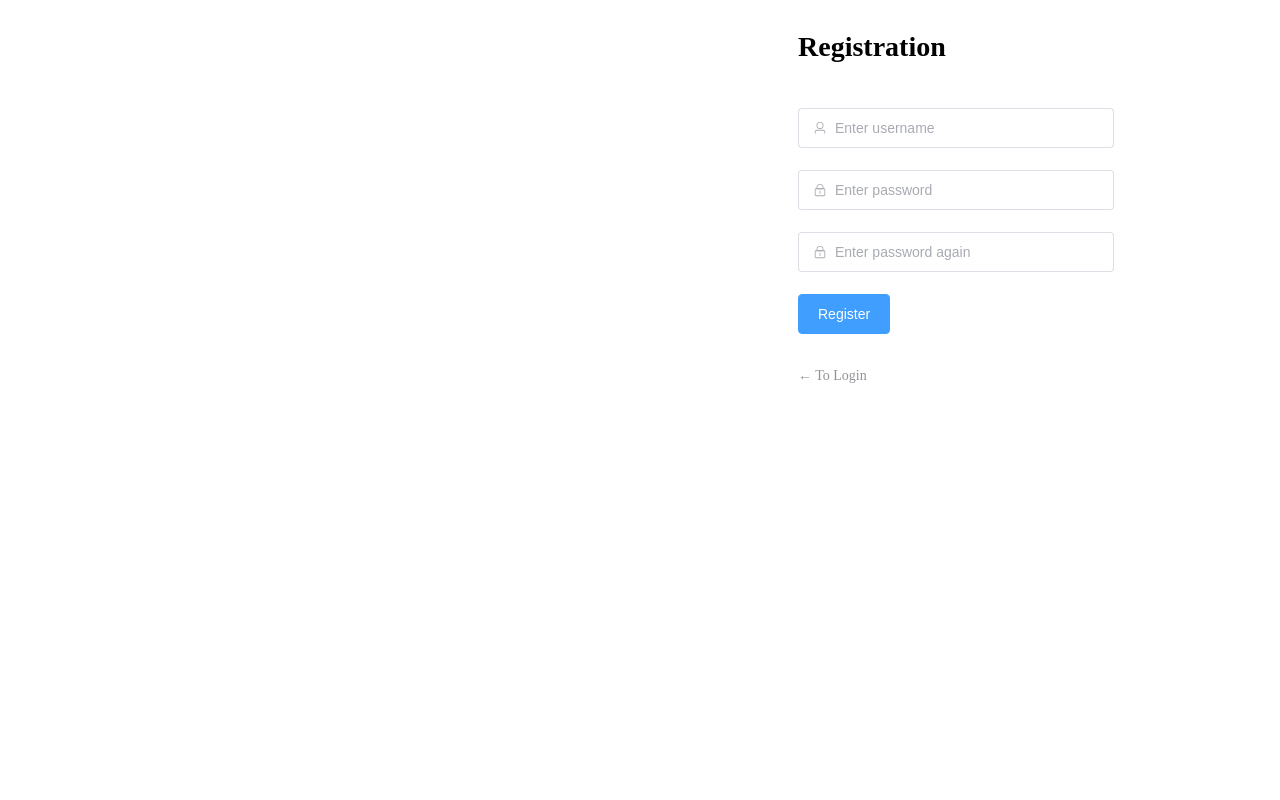
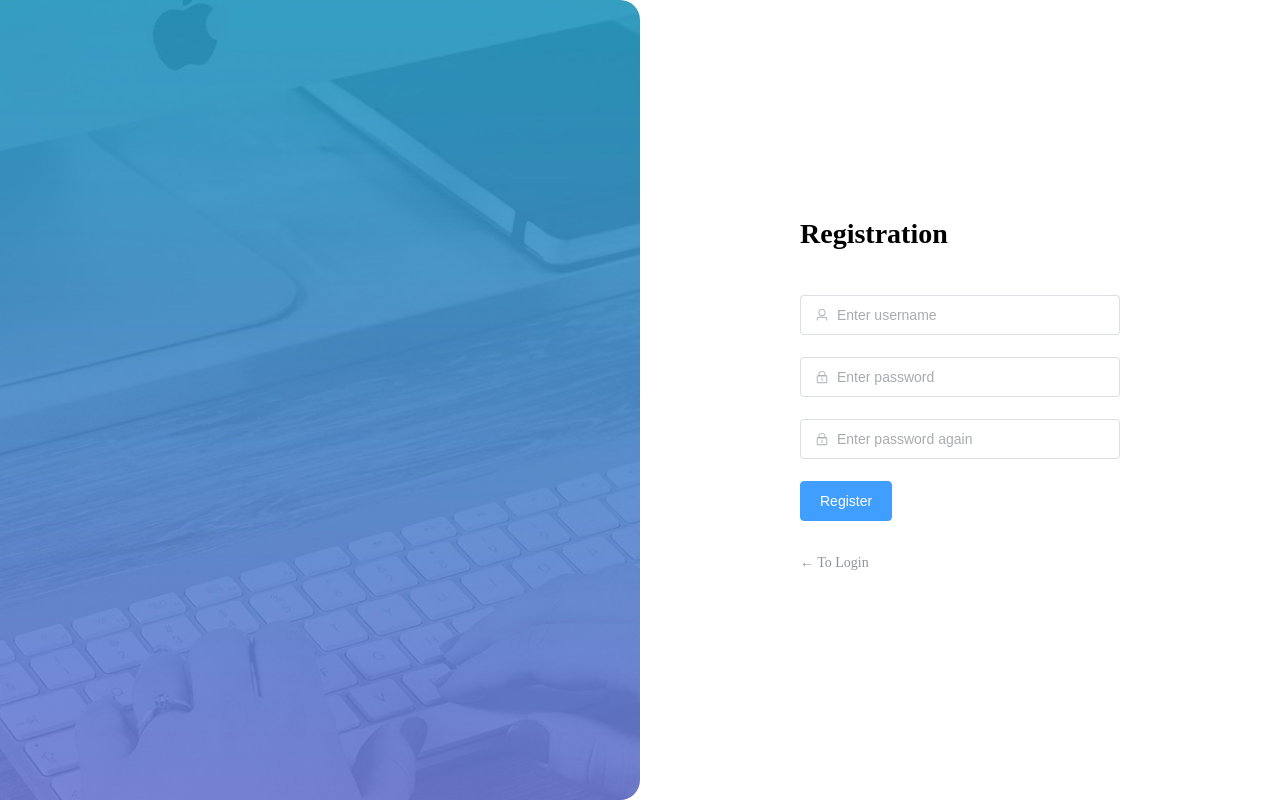
Before and after one commit to zihao-xia/vue3-project-big-event, a Vue app: page /login in a window 1280 px wide. Built offline with nearby package versions, Linux system fonts and the light colour scheme.

Commit message:
feat: add login page style

```diff
--- /dev/null
+++ b/src/assets/style.scss
@@ -0,0 +1,4 @@
+body {
+  margin: 0;
+  background-color: #f5f5f5;
+}
--- a/src/main.js
+++ b/src/main.js
@@ -2,6 +2,7 @@ import { createApp } from 'vue'
 import pinia from '@/stores/index'
 import App from './App.vue'
 import router from './router'
+import '@/assets/style.scss'
 
 const app = createApp(App)
 
--- a/src/views/login/LoginPage.vue
+++ b/src/views/login/LoginPage.vue
@@ -175,3 +175,25 @@ watch(isRegister, () => {
     </el-col>
   </el-row>
 </template>
+
+<style lang="scss" scoped>
+.login-page {
+  height: 100vh;
+  background-color: #fff;
+  .bg {
+    background: url('@/assets/login_bg.jpg') no-repeat center/cover;
+    border-radius: 0 20px 20px 0;
+  }
+  .form {
+    display: flex;
+    flex-direction: column;
+    justify-content: center;
+    user-select: none;
+    .flex {
+      width: 100%;
+      display: flex;
+      justify-content: space-between;
+    }
+  }
+}
+</style>
```
Also changed, not shown: src/assets/login_bg.jpg (added).
